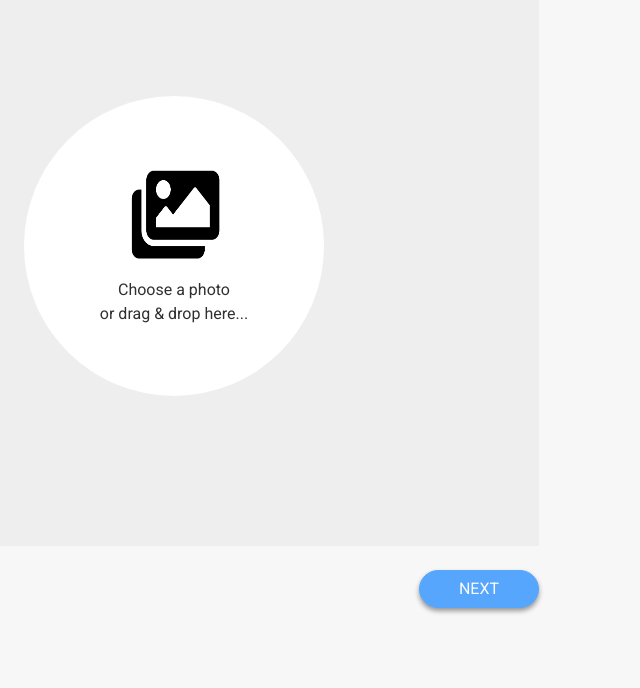
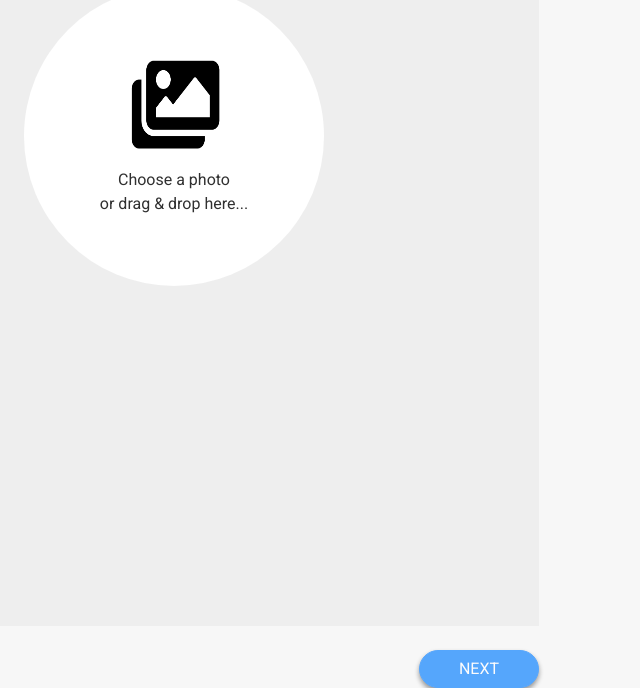
Before and after one commit to anubhav1675614/kingapp-react-node, a React (Create React App) app in the folder client/: page /step1 in a window 1280 px wide. Shown: the part 134-822 px from the top of the page, without its empty margins (466-1106 px from the left). Before the commit the page ends 800 px from the top, so only its background shows below. Built offline with nearby package versions, Linux system fonts and the light colour scheme.

Commit message:
Updated app

```diff
--- a/client/public/index.html
+++ b/client/public/index.html
@@ -26,7 +26,7 @@
   <link rel="stylesheet" href="https://use.fontawesome.com/releases/v5.8.2/css/all.css"
     integrity="sha384-oS3vJWv+0UjzBfQzYUhtDYW+Pj2yciDJxpsK1OYPAYjqT085Qq/1cq5FLXAZQ7Ay" crossorigin="anonymous" />
   <link href="https://fonts.googleapis.com/css?family=Roboto" rel="stylesheet">
-  <link rel="icon" href="/favico.png" />
+  <link rel="icon" href="/favico.ico" />
 
   <title>King</title>
 </head>
--- a/client/src/App.js
+++ b/client/src/App.js
@@ -5,7 +5,6 @@ import { store } from './store';
 import history from 'browserHistory';
 
 import Container from 'components/Container';
-import Home from 'modules/Home';
 import StepOne from 'modules/StepOne';
 import StepTwo from 'modules/StepTwo';
 import StepThree from 'modules/StepThree';
@@ -19,7 +18,6 @@ function App() {
       <Router history={history}>
         <Container className="main-view">
           <Switch>
-            {/*<Route exact path="/" component={Home} />*/}
             <Route path="/step1" component={StepOne} />
             <Route path="/step2" component={StepTwo} />
             <Route path="/step3" component={StepThree} />
--- a/client/src/modules/Home/style.scss
+++ b/client/src/modules/Home/style.scss
@@ -9,19 +9,6 @@
 .step-section {
   .multi-step .footer-buttons {
     padding-top: 40px;
-  }
-}
-
-.step {
-  width: 730px;
-  height: 600px;
-  background: $step-background;
-
-  &-title {
-    font-size: 22px;
-    text-align: center;
-    color: $color-black;
-    padding: 10px 0 20px;
   }
 }
 
--- a/client/src/modules/StepFour/StepFour.js
+++ b/client/src/modules/StepFour/StepFour.js
@@ -1,10 +1,10 @@
 import React, { Component } from 'react';
 import { connect } from 'react-redux';
-// import sgMail from '@sendgrid/mail';
 import axios from 'axios';
 import Form from 'react-bootstrap/Form';
 import InputGroup from 'react-bootstrap/InputGroup';
 import Button from 'react-bootstrap/Button';
+import InfoModal from 'components/InfoModal';
 import FooterSection from 'modules/FooterSection';
 import history from 'browserHistory';
 
@@ -19,7 +19,8 @@ class StepFour extends Component {
       userphone: '',
       useremail: '',
       message: '',
-      validated: false
+      validated: false,
+      sent: false
     };
   }
 
@@ -29,6 +30,10 @@ class StepFour extends Component {
 
   onPrev = () => {
     history.push('/step3');
+  };
+
+  onClose = () => {
+    this.setState({ sent: false });
   };
 
   async handleSubmit(event) {
@@ -45,13 +50,6 @@ class StepFour extends Component {
     const { hatLogoImage, hatLogoPos, products } = this.props;
     const { username, userphone, useremail, message } = this.state;
 
-    // const formData = await axios.post('/api/form', {
-    //   username,
-    //   userphone,
-    //   useremail,
-    //   message
-    // });
-
     await axios
       .post('/api/form', {
         username,
@@ -63,7 +61,7 @@ class StepFour extends Component {
         hatLogoImage
       })
       .then(res => {
-        console.log('response', res);
+        this.setState({ sent: true });
       })
       .catch(err => {
         console.log('err', err);
@@ -74,7 +72,8 @@ class StepFour extends Component {
     const { username, userphone, useremail, message, validated } = this.state;
 
     return (
-      <div className="step step4">
+      <div className="step4">
+        <div className="step">
           <div className="step4-label step4-mainlabel">Excellent!</div>
           <div className="step-title step4-sublabel">Ready to send for a quote?</div>
           <Form
@@ -112,6 +111,9 @@ class StepFour extends Component {
                   required
                   name="userphone"
                 />
+                <Form.Control.Feedback type="invalid">
+                  Please provide your number.
+                </Form.Control.Feedback>
               </InputGroup>
             </Form.Group>
 
@@ -148,7 +150,17 @@ class StepFour extends Component {
               Send for a quote
             </Button>
           </Form>
+        </div>
         <FooterSection isNext={false} onPrev={this.onPrev} />
+        <InfoModal
+          show={this.state.sent}
+          title="Thank you for your order"
+          buttonText="Close"
+          onClick={this.onClose}
+          icon="fa fa-check-circle"
+        >
+          We will reach out as soon as possible.
+        </InfoModal>
       </div>
     );
   }
--- a/client/src/modules/StepFour/style.scss
+++ b/client/src/modules/StepFour/style.scss
@@ -34,4 +34,12 @@
   .form-control {
     border-radius: 19.5px !important;
   }
+
+  @media (max-width: $phone-width) {
+    width: 100%;
+
+    &-form {
+      padding: 0 20px;
+    }
+  }
 }
--- a/client/src/modules/StepOne/StepOne.js
+++ b/client/src/modules/StepOne/StepOne.js
@@ -29,12 +29,7 @@ class StepOne extends Component {
     return (
       <div className="step1">
         <div className="step media-item">
-          <Dropzone
-            onDrop={this.onDrop}
-            accept={'image/*'}
-            multiple={false}
-            className="media-item__dropzone"
-          >
+          <Dropzone onDrop={this.onDrop} accept={'image/*'} multiple={false}>
             {({ getRootProps, getInputProps }) => (
               <section>
                 <div {...getRootProps()}>
--- a/client/src/modules/StepOne/style.scss
+++ b/client/src/modules/StepOne/style.scss
@@ -1,10 +1,20 @@
 @import 'styles/variables.scss';
 @import 'styles/mixins.scss';
+
+.step1 {
+  @media (max-width: $phone-width) {
+    width: 100%;
+  }
+}
 
 .media-item {
   @include flexCol;
   align-items: center;
-  justify-content: space-evenly;
+  justify-content: space-between;
+
+  & > section {
+    margin-top: 40px;
+  }
 
   &__ui {
     @include flexCol;
@@ -33,5 +43,6 @@
     width: 140px;
     height: 140px;
     object-fit: contain;
+    margin-bottom: 40px;
   }
 }
--- a/client/src/styles/global.scss
+++ b/client/src/styles/global.scss
@@ -25,5 +25,22 @@ html, body {
   @media (max-width: $phone-width) {
     padding-top: 40px;
   }
+}
 
+
+.step {
+  width: 730px;
+  height: 680px;
+  background: $step-background;
+
+  &-title {
+    font-size: 22px;
+    text-align: center;
+    color: $color-black;
+    padding: 10px 0 20px;
+  }
+
+  @media (max-width: $phone-width) {
+    width: 100%;
+  }
 }
```
Also changed, not shown: client/src/redux/saga/index.js (deleted, +0 -7 lines), client/src/redux/saga/king.js (deleted, +0 -8 lines), 1 other file (tests, documents, lock files or other folders). Lines whose indentation alone changed are shown as unchanged.
